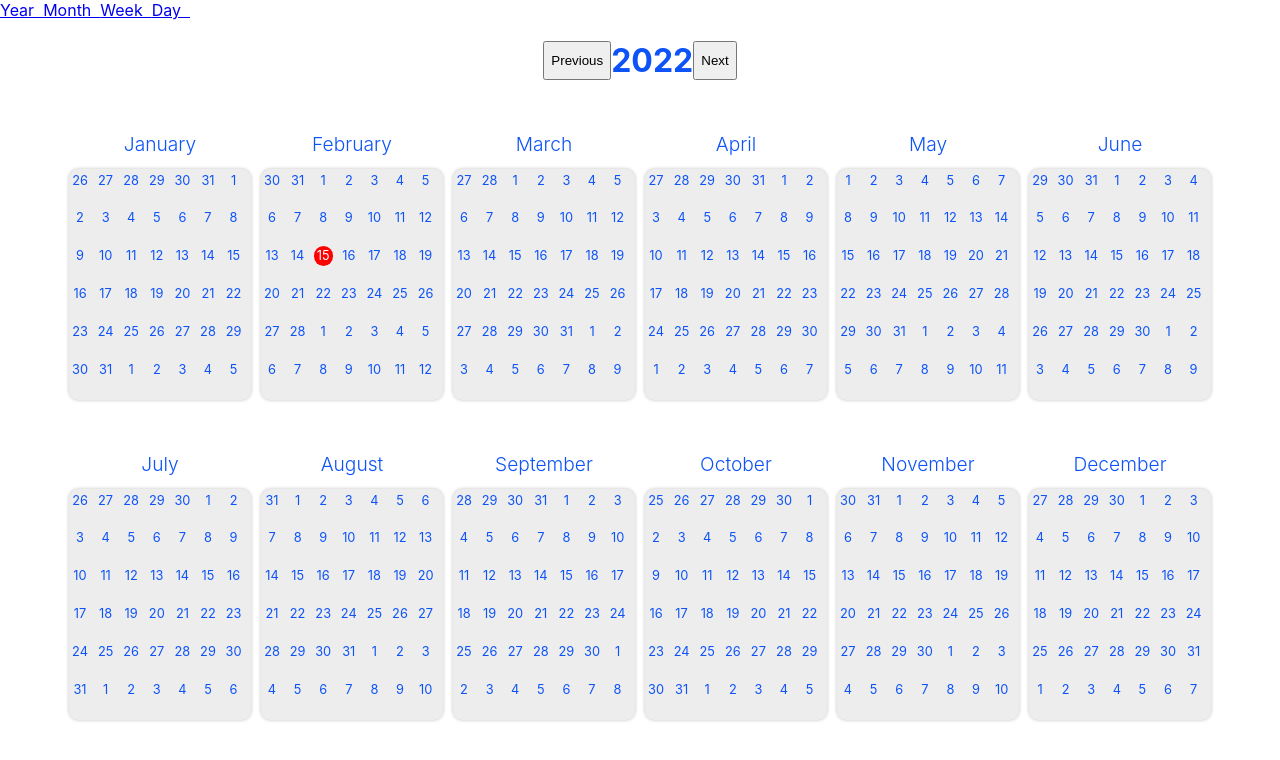
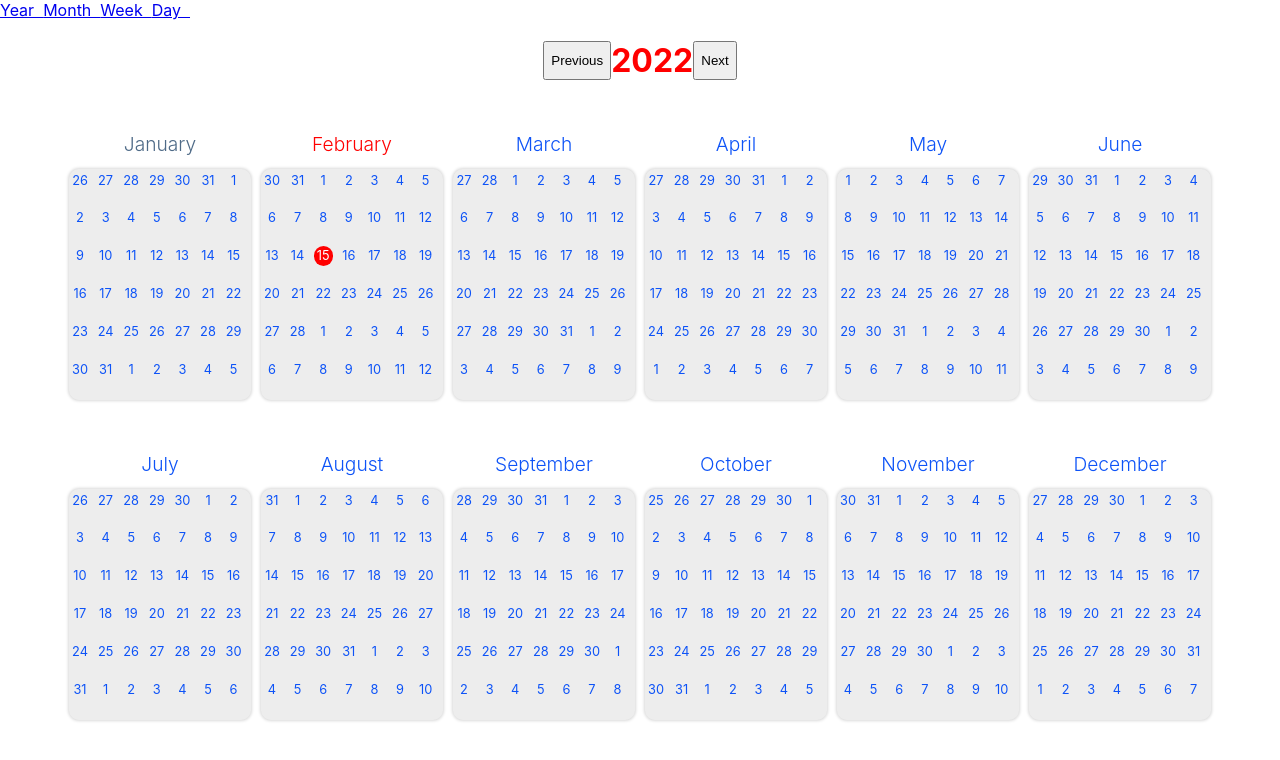
Before and after one commit to safehaven1017/locked_in, a React (Create React App) app: page /YearPage in a window 1280 px wide. Shown: the top 760 px of the page. Built offline with nearby package versions, Linux system fonts and the light colour scheme.

Commit message:
completed domino stack changes for day, year

```diff
--- a/src/components/day/DayPage.js
+++ b/src/components/day/DayPage.js
@@ -1,25 +1,47 @@
 import React from 'react';
 import { PageContainer } from '../month/MonthCalendar';
-import DayHeader from '../week/DayHeader';
 import { useSelector, useDispatch } from 'react-redux';
 import { WeekTitle, ContentContainer } from '../week/WeekPage';
 import styled from 'styled-components';
 import WeekCalendar from '../week/WeekCalendar';
 import { MONTHS } from '../../calendarData';
-import { calendarModule } from '../../calendarFunctions';
+import { calendarModule, createMonth } from '../../calendarFunctions';
 import { previousDay, nextDay } from '../../redux/actions/dayActions'
+import { setWeek } from '../../redux/actions/weekActions';
+import { setMonth } from '../../redux/actions/monthActions';
+import { setYear } from '../../redux/actions/yearActions';
 
 function DayPage() {
     const { day } = useSelector(state => state.day);
     const dispatch = useDispatch();
     const isToday = calendarModule(day).isToday();
     const isPast = calendarModule(day).isPast();
+    const handlePreviousDay = () => {
+      dispatch(previousDay(day));
+      const newDay = day.number === 1 ?
+        createMonth(day.year, day.month - 1).reverse().find(day => day.inMonth)
+        :
+        calendarModule({ ...day, number: day.number - 1 }).getDaysCalendar();
+      dispatch(setWeek(newDay, newDay.month, newDay.year));
+      dispatch(setMonth(newDay.month, newDay.year));
+      dispatch(setYear(newDay.year));
+    }
+    const handleNextDay = () => {
+      dispatch(nextDay(day));
+      const newDay = createMonth(day.year, day.month).reverse().find(day => day.inMonth).number === day.number ?
+        createMonth(day.year, day.month + 1).find(day => day.inMonth)
+        :
+        calendarModule({ ...day, number: day.number + 1 }).getDaysCalendar();
+      dispatch(setWeek(newDay, newDay.month, newDay.year));
+      dispatch(setMonth(newDay.month, newDay.year));
+      dispatch(setYear(newDay.year));
+    }
   return (
     <PageContainer>
       <DayTitle isToday={isToday} isPast={isPast} >
-         <button onClick={() => dispatch(previousDay(day))} >Previous Day</button>
-         {MONTHS[day.month]} &nbsp; <DayHeader day={day} />
-         <button onClick={() => dispatch(nextDay(day))} >Next Day</button>
+         <button onClick={handlePreviousDay} >Previous Day</button>
+         <span>{MONTHS[day.month]}  {day.number}, {day.year}</span>
+         <button onClick={handleNextDay} >Next Day</button>
       </DayTitle>
       <div style={{fontSize: '3vw', fontWeight: '200'}}>{calendarModule(day).findWeekDay()}</div>
       <ContentContainer>
--- a/src/components/month/MonthBlock.js
+++ b/src/components/month/MonthBlock.js
@@ -1,5 +1,5 @@
 import React from 'react';
-import { Link, useNavigate } from 'react-router-dom';
+import { useNavigate } from 'react-router-dom';
 import styled from 'styled-components';
 import { WEEKDAYS } from '../../calendarData';
 import { useState } from 'react';
--- a/src/components/week/DayHeader.js
+++ b/src/components/week/DayHeader.js
@@ -8,16 +8,16 @@ import { useNavigate } from 'react-router-dom';
 
 function DayHeader(props) {
     const isToday = calendarModule(props.day).isToday();
-    const { number, month, year } = props.day;
+    const { number } = props.day;
     const dispatch = useDispatch();
     const navigate = useNavigate();
-    const navigateToDay = () => {
+    const handleNavigateToDay = () => {
         dispatch(setDay(props.day));
         navigate("/DayPage");
     }
     return (
     <DayHeaderContainer>
-        <InnerHeader isToday={isToday} onClick={navigateToDay} isPast={calendarModule(props.day).isPast()} >
+        <InnerHeader isToday={isToday} onClick={handleNavigateToDay} isPast={calendarModule(props.day).isPast()} >
             {WEEKDAYS[props.index]} {number}
         </InnerHeader>
     </DayHeaderContainer>
--- a/src/components/year/MonthInYearCal.js
+++ b/src/components/year/MonthInYearCal.js
@@ -6,6 +6,8 @@ import { calendarModule, createMonth } from '../../calendarFunctions';
 import { useDispatch } from 'react-redux';
 import { setDay } from '../../redux/actions/dayActions';
 import { useNavigate } from 'react-router-dom';
+import { setWeek } from '../../redux/actions/weekActions';
+import { setMonth } from '../../redux/actions/monthActions';
 
 function MonthInYearCal(props) {
   const month = createMonth(props.year, props.index);
@@ -13,11 +15,13 @@ function MonthInYearCal(props) {
   const navigate = useNavigate();
   const handleDayClick = (day) => {
     dispatch(setDay(day));
+    dispatch(setWeek(day, day.month, day.year));
+    dispatch(setMonth(day.month, day.year));
     navigate("/DayPage");
   }
   return (
     <MonthInYearContainer>
-      <MonthHeader>{MONTHS[props.index]}</MonthHeader>
+      <MonthHeader month={props.index} year={props.year} thisYear={props.thisYear} >{MONTHS[props.index]}</MonthHeader>
       <MiniMonthCalendar>{month.map((day, index) => <DayNumber onClick={() => handleDayClick(day)} day={day} key={index} >{day.number}</DayNumber>)}</MiniMonthCalendar>
     </MonthInYearContainer>
   )
@@ -35,6 +39,17 @@ const MonthHeader = styled.h1`
     margin-bottom: 1vw;
     font-weight: 300;
     font-size: 1.5vw;
+    color: ${props => props.year < props.thisYear ?
+      '#4e6a87'
+      :
+      props.year === props.thisYear && props.month < new Date().getMonth() ?
+        '#4e6a87'
+        :
+        props.year === props.thisYear && props.month === new Date().getMonth() ?
+        'red'
+        :
+        'inherit'
+    }
 `
 
 const MiniMonthCalendar = styled(CalendarContainer)`
--- a/src/components/year/YearPage.js
+++ b/src/components/year/YearPage.js
@@ -6,26 +6,33 @@ import MonthInYearCal from './MonthInYearCal';
 import { useSelector, useDispatch } from 'react-redux';
 import { nextYear, previousYear } from '../../redux/actions/yearActions';
 import { setDay } from '../../redux/actions/dayActions';
+import { setMonth } from '../../redux/actions/monthActions';
+import { setWeek } from '../../redux/actions/weekActions';
 
 function YearPage() {
     const year = useSelector(state => state.year);
     const yearArray = createYear(year);
+    const thisYear = new Date().getFullYear();
     const dispatch = useDispatch();
     const handlePreviousYear = () => {
         const newDay = calendarModule({ year: year - 1, month: 0, number: 1 }).getDaysCalendar();
         dispatch(previousYear(year));
+        dispatch(setMonth(0, newDay.year));
+        dispatch(setWeek(newDay, newDay.month, newDay.year));
         dispatch(setDay(newDay));
     }
     const handleNextYear = () => {
         const newDay = calendarModule({ year: year + 1, month: 0, number: 1 }).getDaysCalendar();
         dispatch(nextYear(year))
+        dispatch(setMonth(0, newDay.year));
+        dispatch(setWeek(newDay, newDay.month, newDay.year));
         dispatch(setDay(newDay));
     }
     return (
    <PageContainer>
-       <YearHeader><button onClick={handlePreviousYear} >Previous</button>{year}<button onClick={handleNextYear} >Next</button></YearHeader>
+       <YearHeader year={year} thisYear={thisYear} ><button onClick={handlePreviousYear} >Previous</button>{year}<button onClick={handleNextYear} >Next</button></YearHeader>
        <YearCalendarContainer>
-            {yearArray.map((_, index) => <MonthInYearCal index={index} year={year} key={index} />)}
+            {yearArray.map((_, index) => <MonthInYearCal index={index} year={year} thisYear={thisYear} key={index} />)}
        </YearCalendarContainer>
    </PageContainer>
   )
@@ -41,6 +48,7 @@ const YearHeader = styled.h1`
     margin: 0;
     padding: 0;
     display: flex;
+    color: ${props => props.year < props.thisYear ? '#4e6a87' : props.year === props.thisYear ? 'red' : 'inherit'}
 `
 
 export default YearPage;
--- a/src/redux/reducers/weekReducer.js
+++ b/src/redux/reducers/weekReducer.js
@@ -1,4 +1,4 @@
-import { createMonth, calendarModule, findMonthFromCalendar, getPreviousWeek, getNextWeek } from "../../calendarFunctions";
+import { calendarModule, getPreviousWeek, getNextWeek } from "../../calendarFunctions";
 
 const defaultState = {
     dayArray: calendarModule().getWeekCalendar(),
```
